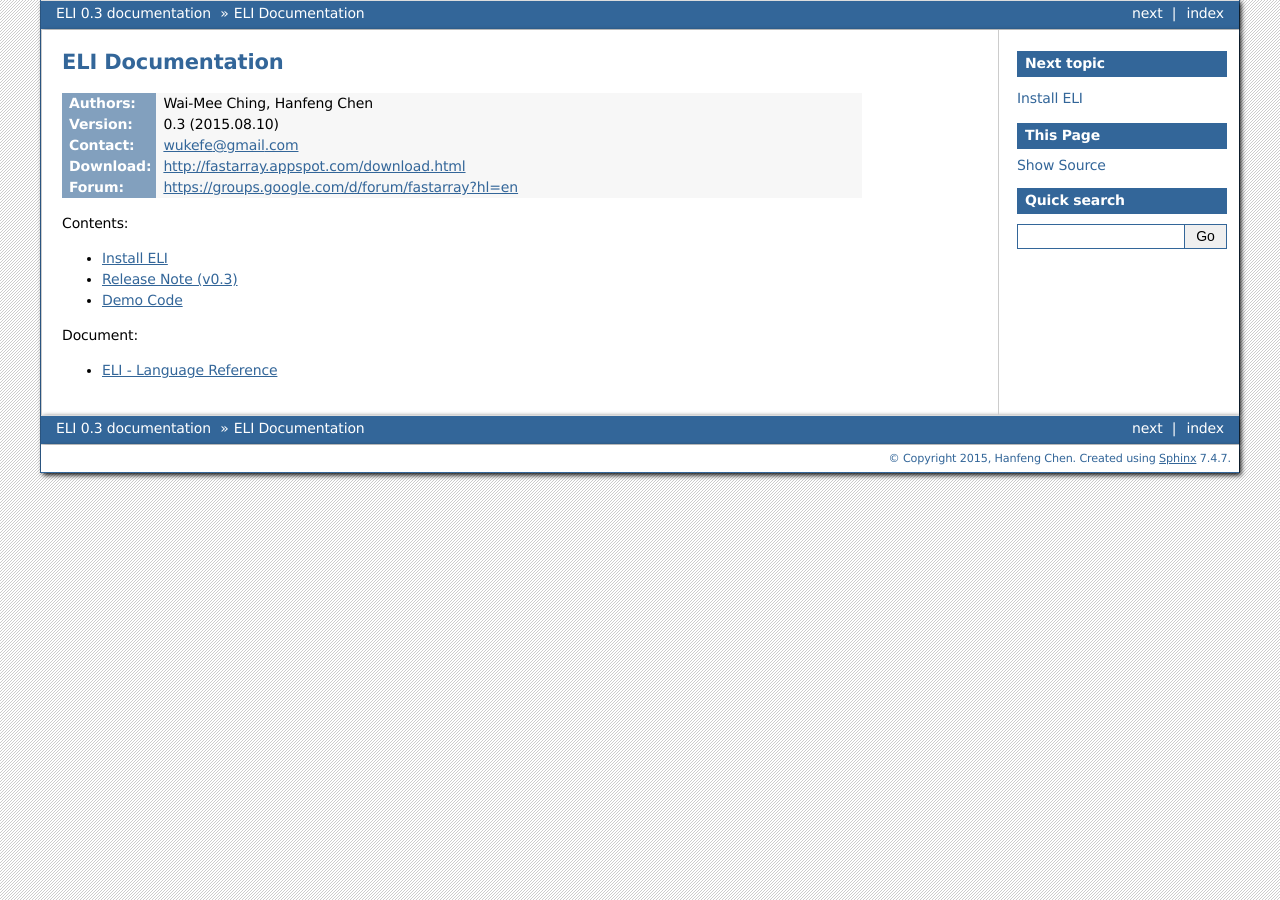
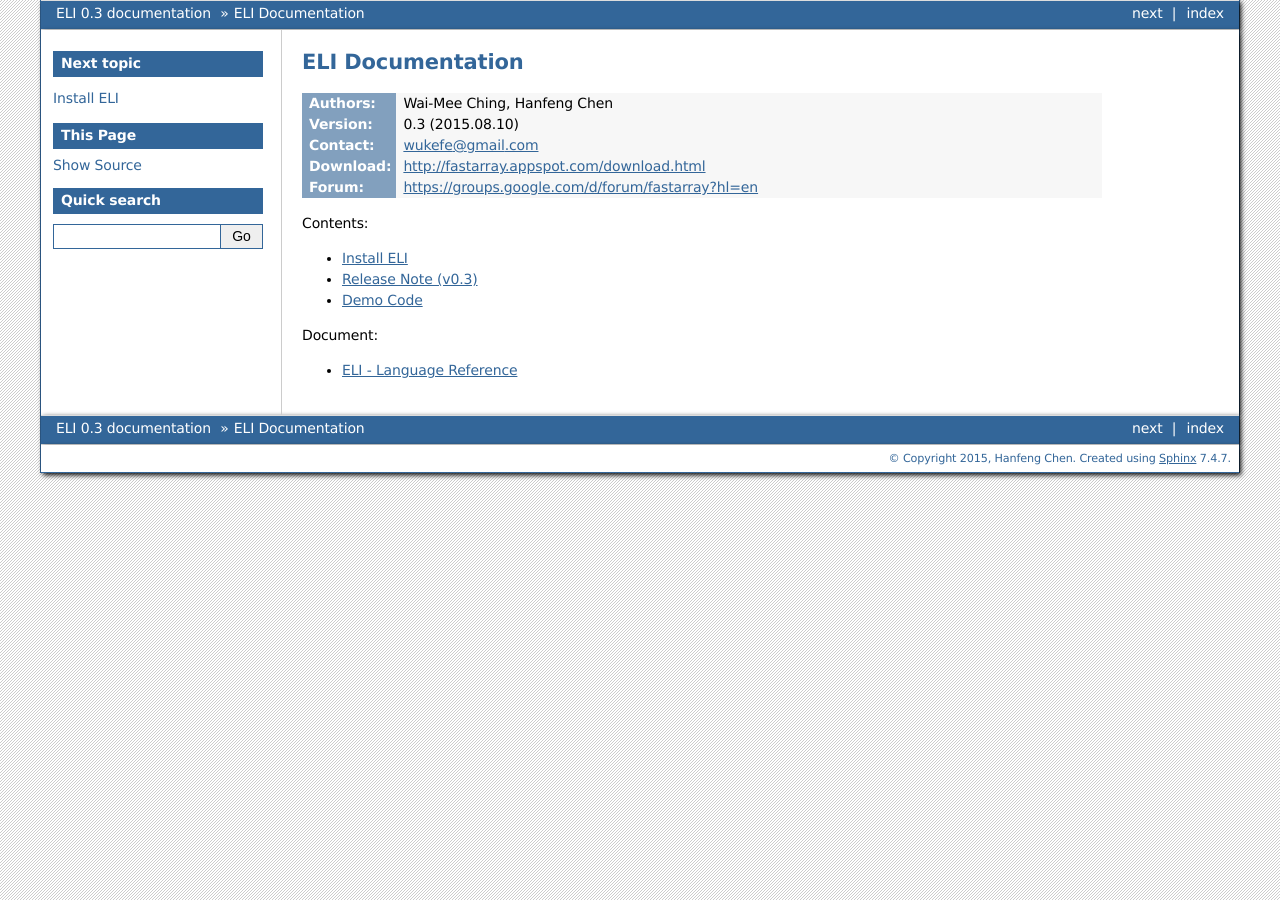
Before and after one commit to wukefe/chf, a Sphinx documentation site: the page built from eli/docs/index.rst, in a window 1280 px wide. Built offline with Sphinx 7.4.7, drawn with Linux system fonts in a browser that asks for light colours; pages that are not in the unit, such as notebooks, are missing from menus.

Commit message:
Move sidebar to left

```diff
--- a/eli/docs/conf.py
+++ b/eli/docs/conf.py
@@ -131,7 +131,7 @@
 # further.  For a list of options available for each theme, see the
 # documentation.
 html_theme_options = {
-    "rightsidebar": "true"
+    "rightsidebar": "false"
 }
 
 # Add any paths that contain custom themes here, relative to this directory.
```
Also changed, not shown: 3 other files.
